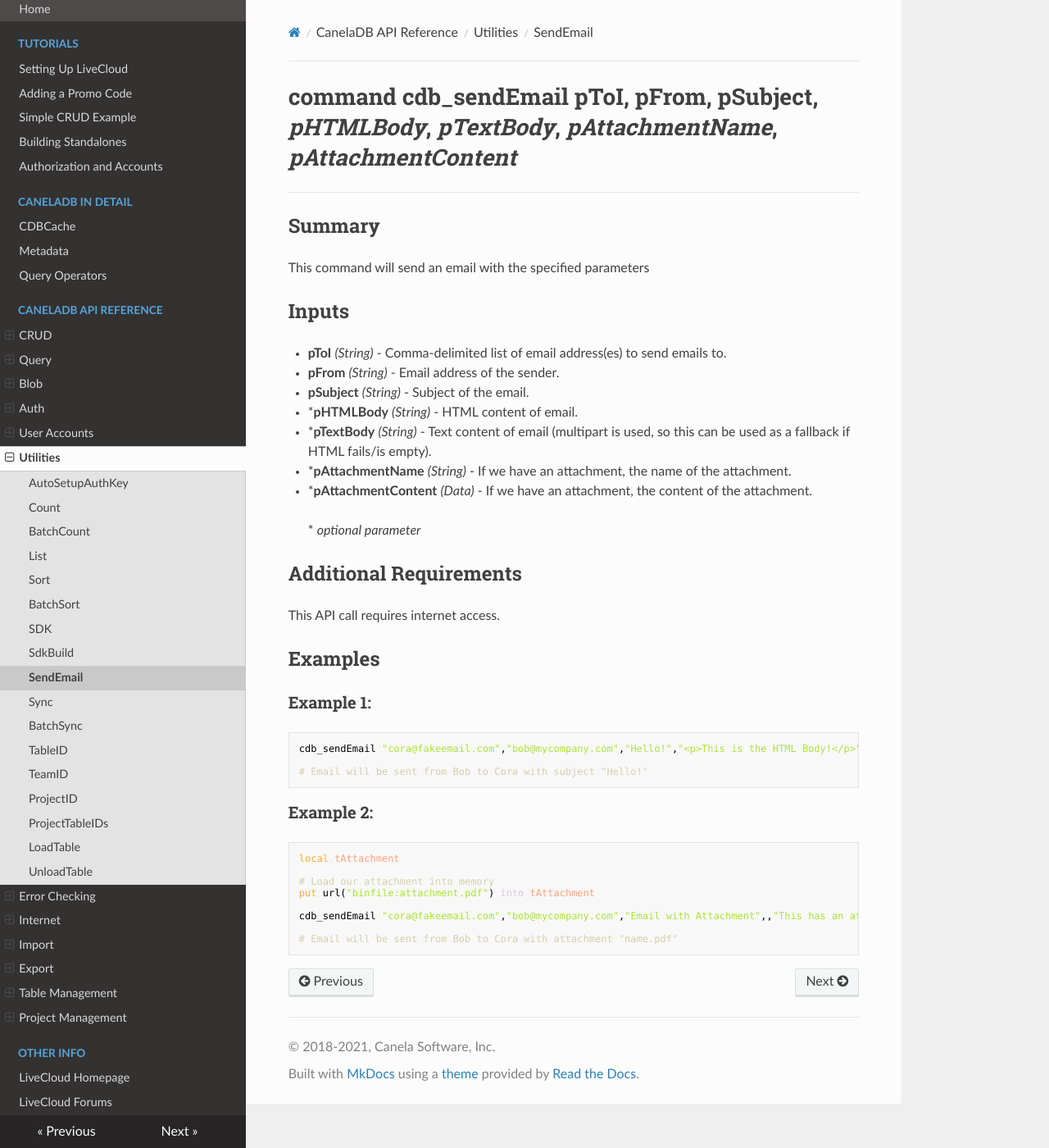
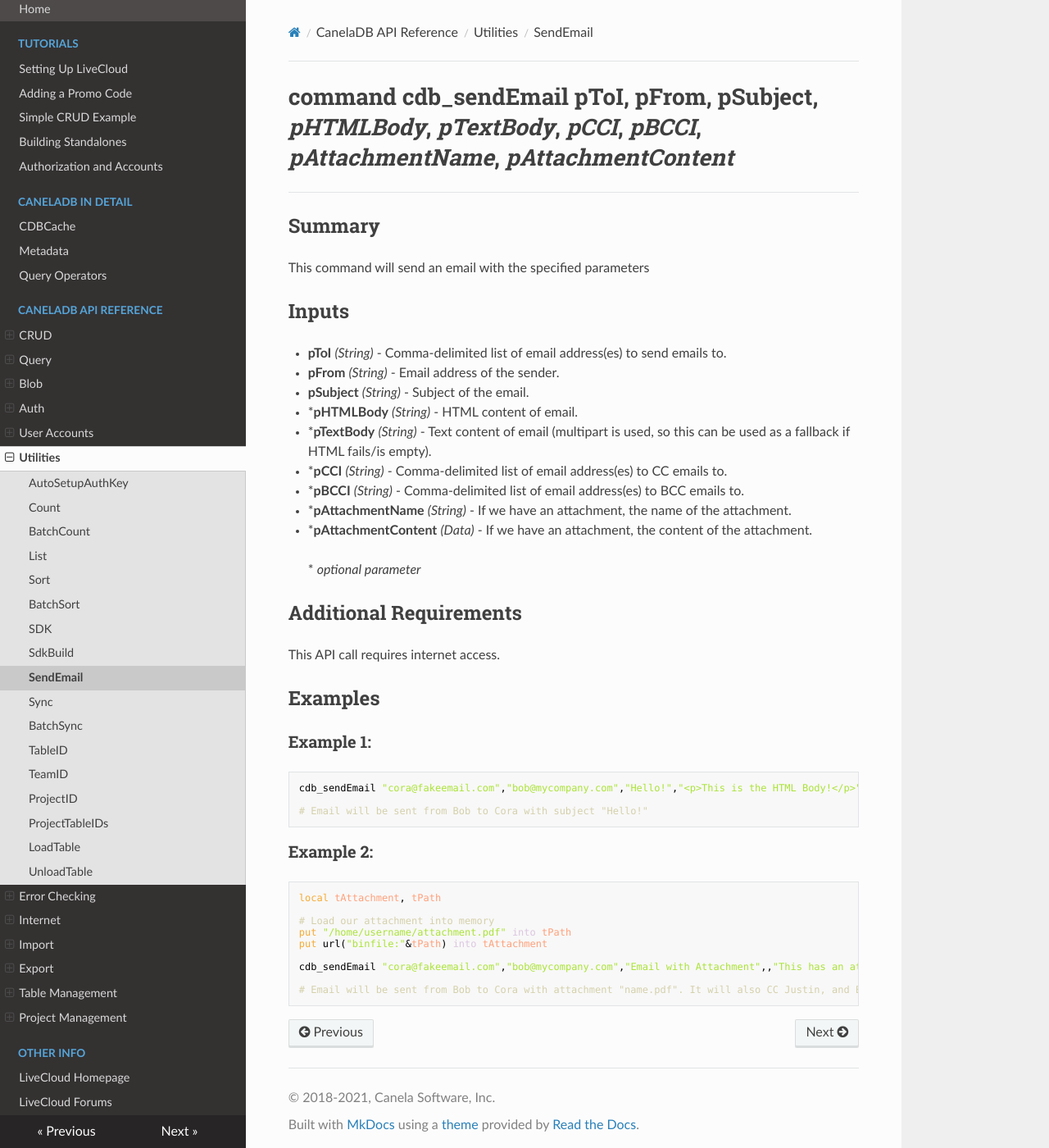
Before and after one commit to CanelaSoftware/cassiaDB_docs, an MkDocs documentation site: the page built from docs/SendEmail.md, in a window 1280 px wide and 1400 px high. Shown: the whole window at 82% size. Built offline with MkDocs 1.6.1, drawn with Linux system fonts in a browser that asks for light colours; nearby versions of some CDN libraries.

Commit message:
Bugfix: Update Send Email with cc/bcc parameters

````diff
--- a/docs/SendEmail.md
+++ b/docs/SendEmail.md
@@ -1,4 +1,4 @@
-# command cdb_sendEmail pToI, pFrom, pSubject, *pHTMLBody*, *pTextBody*, *pAttachmentName*, *pAttachmentContent*
+# command cdb_sendEmail pToI, pFrom, pSubject, *pHTMLBody*, *pTextBody*, *pCCI*, *pBCCI*, *pAttachmentName*, *pAttachmentContent*
 ---
 
 ## Summary
@@ -10,6 +10,8 @@
 * **pSubject** *(String)* - Subject of the email.
 * \***pHTMLBody** *(String)* - HTML content of email.
 * \***pTextBody** *(String)* - Text content of email (multipart is used, so this can be used as a fallback if HTML fails/is empty).
+* \***pCCI** *(String)* - Comma-delimited list of email address(es) to CC emails to.
+* \***pBCCI** *(String)* - Comma-delimited list of email address(es) to BCC emails to.
 * \***pAttachmentName** *(String)* - If we have an attachment, the name of the attachment.
 * \***pAttachmentContent** *(Data)* - If we have an attachment, the content of the attachment.
 
@@ -27,12 +29,13 @@
 ```
 ### Example 2:
 ```livecodeserver
-local tAttachment
+local tAttachment, tPath
 
 # Load our attachment into memory
-put url("binfile:attachment.pdf") into tAttachment
+put "/home/username/attachment.pdf" into tPath
+put url("binfile:"&tPath) into tAttachment
 
-cdb_sendEmail "cora@fakeemail.com","bob@mycompany.com","Email with Attachment",,"This has an attachment","name.pdf",tAttachment
+cdb_sendEmail "cora@fakeemail.com","bob@mycompany.com","Email with Attachment",,"This has an attachment","justin@mycompany.com","bill@fakeemail.com","name.pdf",tAttachment
 
-# Email will be sent from Bob to Cora with attachment "name.pdf"
+# Email will be sent from Bob to Cora with attachment "name.pdf". It will also CC Justin, and BCC Bill.
 ```
````
